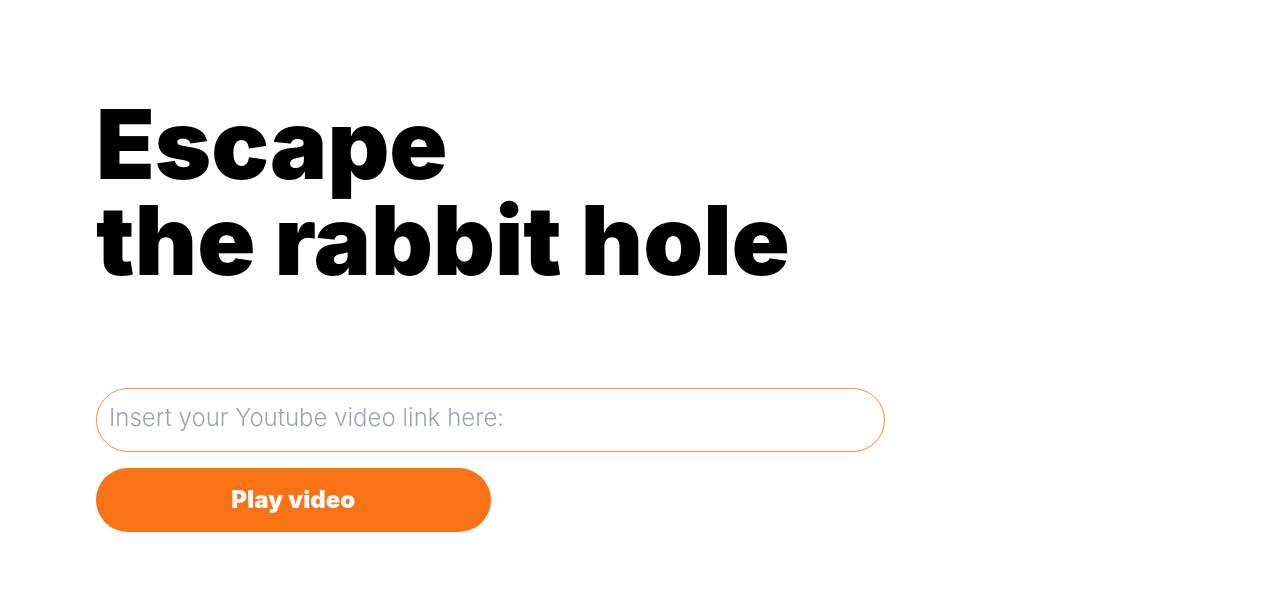
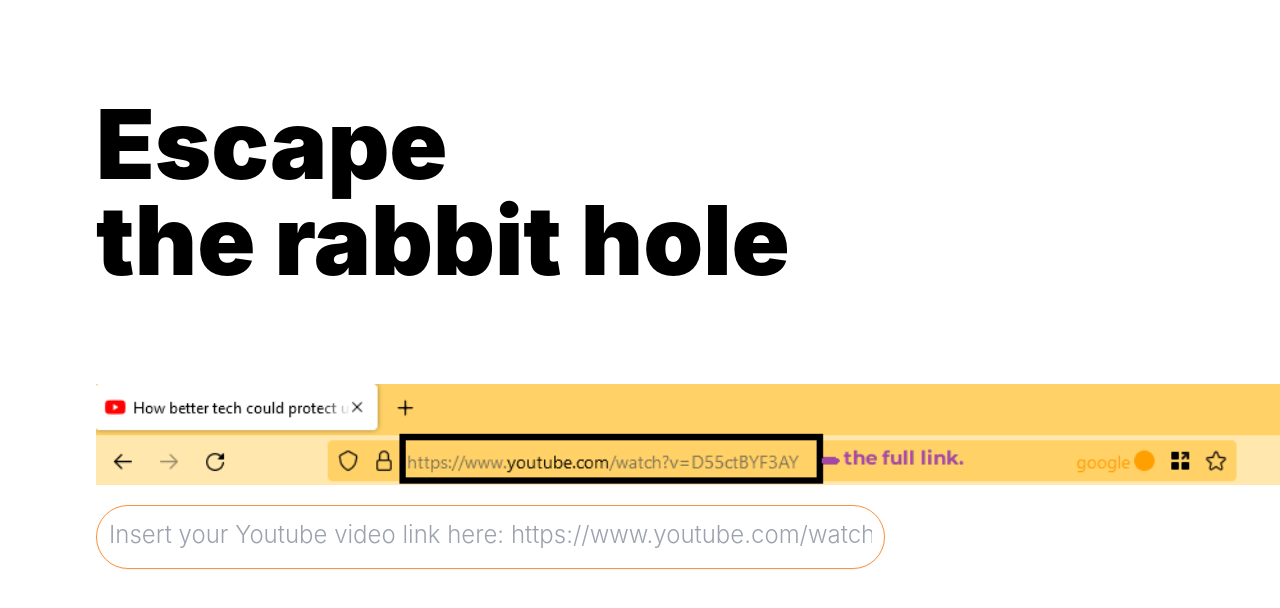
Before and after one commit to brahim-belghiti/One_and_Done___ReactJs_app, a React (Create React App) app: page / in a window 1280 px wide. Shown: the top 608 px of the page. Built offline with nearby package versions, Linux system fonts and the light colour scheme.

Commit message:
making_the_concept_work_but_without_using_youtube_api_and_can't know_when_the_video_ended

```diff
--- a/src/App.js
+++ b/src/App.js
@@ -10,7 +10,7 @@
       <Router>
         <Routes>
           <Route exact path="/" element={<Home />} />
-          <Route path="/video" element={<Video />} />
+          <Route path="/video/:id" element={<Video />} />
           <Route path="/fin" element={<Fin />} />
         </Routes>
       </Router>
--- a/src/pages/Home.js
+++ b/src/pages/Home.js
@@ -1,6 +1,17 @@
+import { useState } from "react";
+import { Link } from "react-router-dom";
+import instruction from "../assets/capture.png";
 
+function Home(props) {
 
-function Home() {
+    const [inputValue, setInputValue] = useState('');
+    // const [buttonDisabled, setbuttonDisabled] = useState(false);
+
+    function handleChangeInput(e) {
+        const userInput = e.target.value;
+        const videoLink = userInput.substr(32);
+        setInputValue(videoLink);
+    }
 
     return (
 
@@ -11,8 +22,12 @@
                     <h1 className="text-8xl text-lef font-black" >the rabbit hole</h1>
                 </div>
                 <div className="flex flex-col justify-around gap-4">
-                    <input className="mt-1 block py-2 px-3 border border-orange-400 bg-white rounded-full shadow-sm focus:outline-none focus:ring-orange-600 focus:border-orange-600 w-8/12 placeholder:font-light placeholder:text-2xl text-2xl sm:text-sm h-16" placeholder="Insert your Youtube video link here:" />
-                    <button className="bg-orange-500 hover:bg-orange-600 text-white font-black text-2xl py-2 px-4 rounded-full h-16 w-4/12">Play video</button>
+                     <img src={instruction} alt="link format instructions"/>
+                    <input className="mt-1 block py-2 px-3 border border-orange-400 bg-white rounded-full shadow-sm focus:outline-none focus:ring-orange-600 focus:border-orange-600 w-8/12 placeholder:font-light placeholder:text-2xl text-2xl sm:text-sm h-16"
+                        placeholder="Insert your Youtube video link here: https://www.youtube.com/watch?v=D55ctBYF3AY" value={inputValue} onChange={handleChangeInput} />
+
+                    {inputValue.length === 0 ? "" : <Link to={{pathname:`/video/${inputValue}`, state:`${inputValue}`}}>  <button className="bg-orange-500 hover:bg-orange-600 text-white font-black text-2xl py-2 px-4 rounded-full h-16 w-4/12">Play video</button>
+                    </Link>}
                 </div>
             </div>
         </div>
--- a/src/pages/Video.js
+++ b/src/pages/Video.js
@@ -1,14 +1,28 @@
+import { useLocation } from "react-router-dom";
+
+function Video(props) {
 
 
-function Video() {
+    const location = useLocation();
+    console.log(location.pathname);
+    const pathName = location.pathname;
+    let result = pathName.replace("/video/", "");
+
+
 
     return (
 
         <div >
-            <div className="grid h-screen place-items-center">
-                <video className="w-10/12" controls>
-                    <source src="" type="video/mp4"></source>
-                </video>
+            <div className="flex items-center justify-center h-screen">
+
+                <iframe
+                    className="w-10/12 h-[612px]"
+                    src={`https://www.youtube.com/embed/${result}`}
+                    frameBorder="0"
+                    allowFullScreen
+                    title="Embedded youtube"
+                />
+
             </div>
         </div>
 
```
Also changed, not shown: src/assets/capture.png (added).
